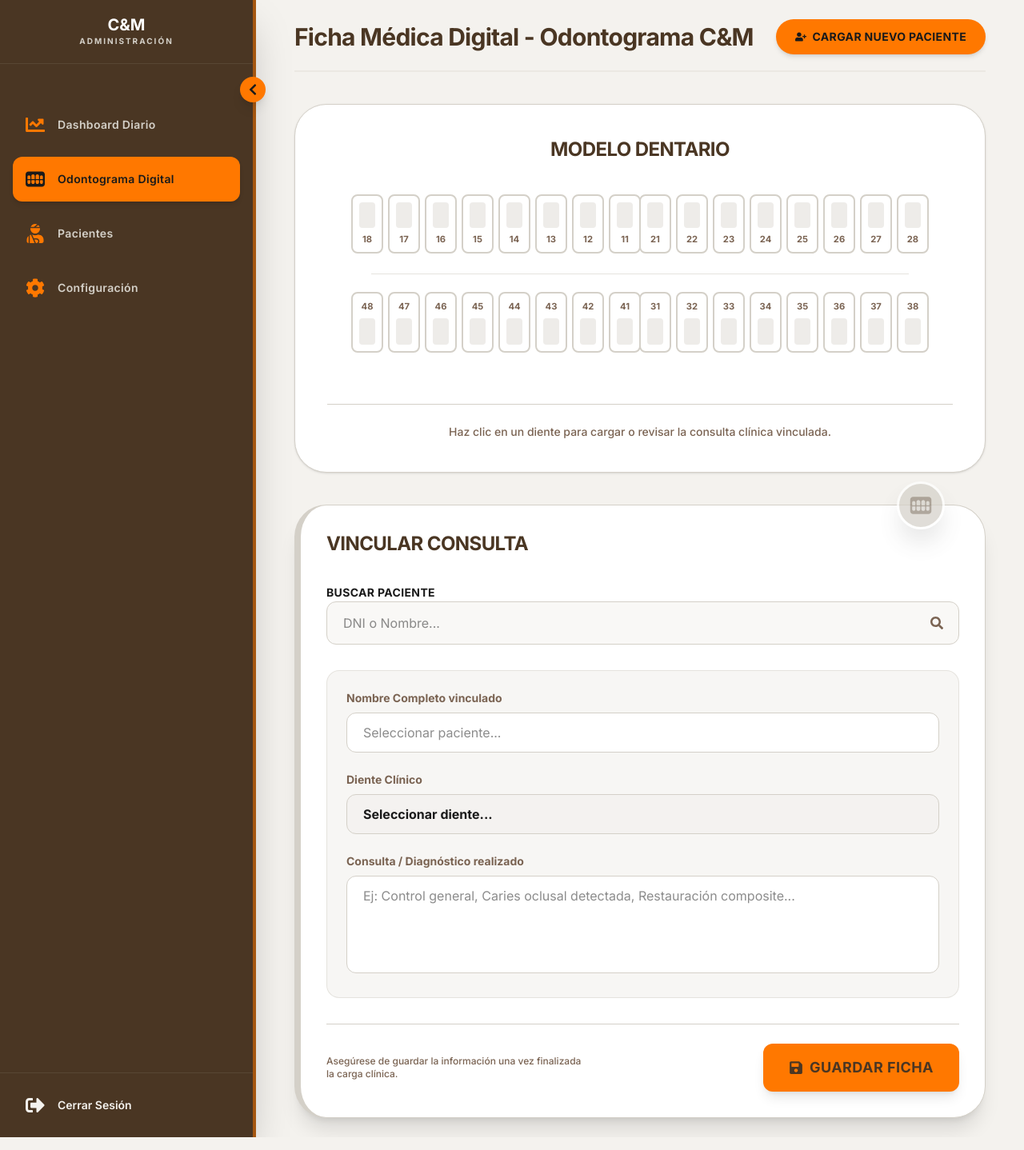
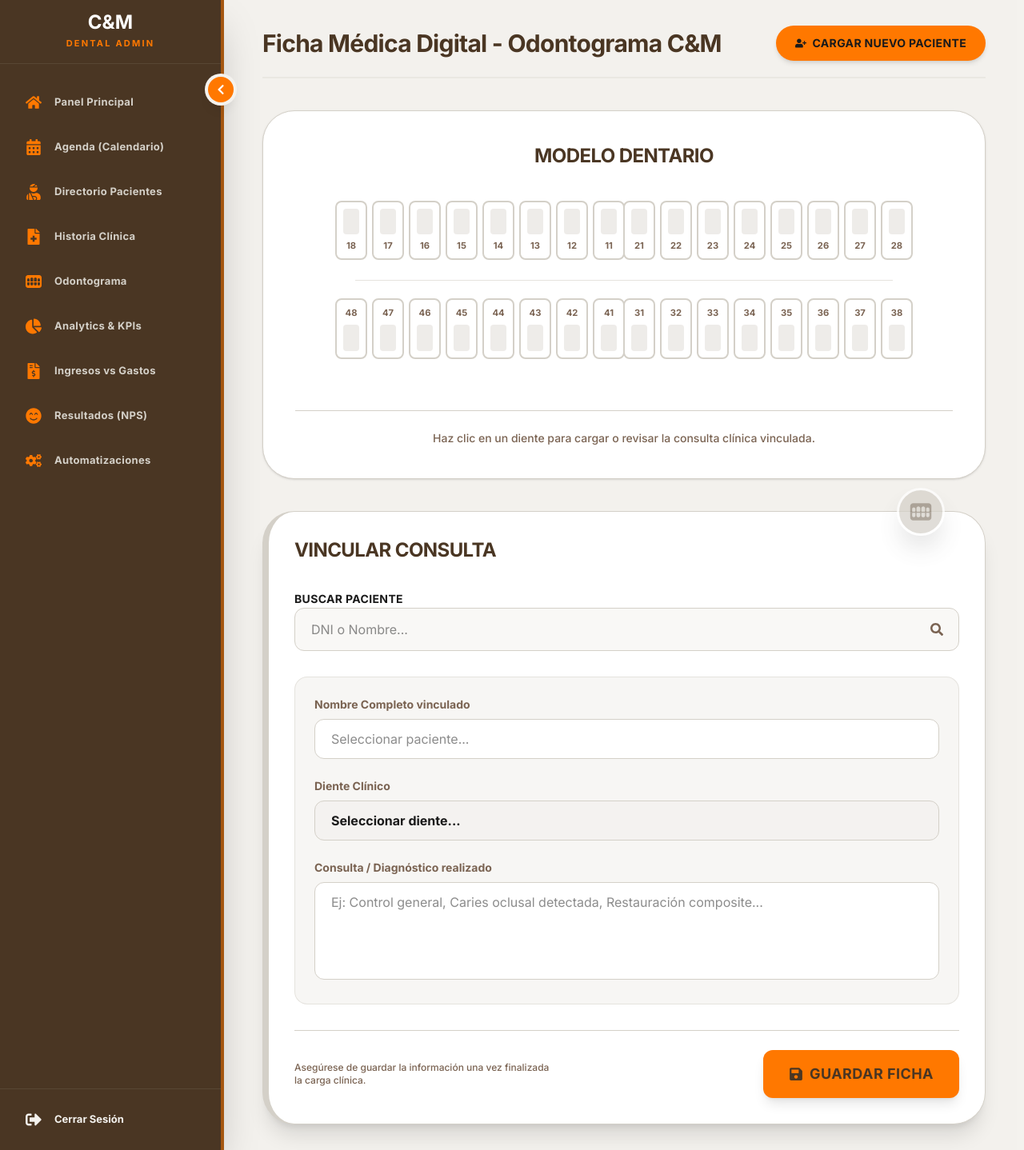
Before and after one commit to GonzaloMartinezz/WebConsultorioFrontend, a React (Vite) app: page /admin/odontograma in a window 1280 px wide. Shown: the whole page at 80% size. Built offline with nearby package versions, Linux system fonts and the light colour scheme.

Commit message:
cambios en el footer ,2 sprint de testeo de app , buscando fallos y viendo los margenes de inicio en telefono

```diff
--- a/src/App.jsx
+++ b/src/App.jsx
@@ -1,29 +1,47 @@
 import { useEffect } from 'react';
 import { Route, Routes } from "react-router-dom";
+
 // 1. Importamos el componente que arregla el scroll
 import ScrollToTop from "./components/ScrollToTop.jsx";
 import AOS from 'aos';
 import 'aos/dist/aos.css';
 
+// =========================================
+// IMPORTACIONES PÚBLICAS
+// =========================================
 import MainLayout from "./layouts/MainLayout.jsx";
 import Inicio from "./pages/Inicio.jsx";
 import Turnos from "./pages/Turnos.jsx";
 import AcercaDe from "./pages/AcercaDe.jsx";
 import Contacto from "./pages/Contacto.jsx";
 import Login from "./pages/Login.jsx";
+
+// =========================================
+// IMPORTACIONES PRIVADAS (Panel Admin)
+// =========================================
 import AdminDashboard from "./pages/admin/AdminDashboard.jsx";
 import OdontogramaPage from "./pages/admin/Odontograma.jsx";
 import DirectorioPacientes from './pages/admin/DirectorioPacientes.jsx';
 import FichaClinica from './pages/admin/FichaClinica.jsx';
 
+// ¡Nuevas pantallas integradas!
+import AdminAgenda from "./pages/admin/AdminAgenda.jsx";
+import AdminAnalytics from "./pages/admin/AdminAnalytics.jsx";
+import AdminConfiguracion from "./pages/admin/AdminConfiguracion.jsx";
+import AdminEncuestas from "./pages/admin/AdminEncuestas.jsx";
+import AdminFinanzas from "./pages/admin/AdminFinanzas.jsx";
+import AdminHistoriaClinica from "./pages/admin/AdminHistoriaClinica.jsx";
+import AdminPacientes from "./pages/admin/AdminPacientes.jsx";
+import AdminOdontograma from "./pages/admin/AdminOdontograma.jsx";
+
 export default function App() {
   // Encendemos el motor de animaciones
   useEffect(() => {
     AOS.init({
-      duration: 800, // Duración de la animación en milisegundos
-      once: true,    // Si pones 'false', se anima cada vez que subes y bajas. 'true' es más sutil.
+      duration: 800,
+      once: true,
       easing: 'ease-out-cubic',
-      offset: 100,   // Cuánto scroll hay que hacer para que se active
+      offset: 100,
     });
   }, []);
 
@@ -42,7 +60,6 @@ export default function App() {
           <Route path="turnos" element={<Turnos />} />
           <Route path="acerca" element={<AcercaDe />} />
           <Route path="contacto" element={<Contacto />} />
-          {/* El login publico ya no está en MainLayout */}
         </Route>
 
         {/* ========================================= */}
@@ -52,12 +69,24 @@ export default function App() {
         {/* 1. La puerta de entrada a la plataforma */}
         <Route path="/login" element={<Login />} />
 
-        {/* La ruta de admin está por fuera del MainLayout, lo cual es perfecto
-            para que el panel de control tenga su propio diseño sin el Navbar público */}
+        {/* PANEL DE CONTROL UNIFICADO */}
         <Route path="/admin" element={<AdminDashboard />} />
-        <Route path="/admin/odontograma" element={<OdontogramaPage />} />
+
+        {/* Rutas conectadas con la Base de Datos Real */}
         <Route path="/admin/pacientes" element={<DirectorioPacientes />} />
         <Route path="/admin/paciente/:id" element={<FichaClinica />} />
+        <Route path="/admin/odontograma" element={<OdontogramaPage />} />
+
+        {/* ¡Nuevas rutas del diseño maquetado agregadas! */}
+        <Route path="/admin/agenda" element={<AdminAgenda />} />
+        <Route path="/admin/analytics" element={<AdminAnalytics />} />
+        <Route path="/admin/configuracion" element={<AdminConfiguracion />} />
+        <Route path="/admin/encuestas" element={<AdminEncuestas />} />
+        <Route path="/admin/finanzas" element={<AdminFinanzas />} />
+        <Route path="/admin/historia-clinica" element={<AdminHistoriaClinica />} />
+        <Route path="/admin/lista-pacientes" element={<AdminPacientes />} />
+        <Route path="/admin/odontograma-avanzado" element={<AdminOdontograma />} />
+
       </Routes>
     </>
   );
--- a/src/components/layouts/AdminLayout.jsx
+++ b/src/components/layouts/AdminLayout.jsx
@@ -1,34 +1,71 @@
 import { useState, useEffect } from 'react';
-import { Link, useLocation } from 'react-router-dom';
-import { FaCalendarAlt, FaUserInjured, FaTeeth, FaCog, FaChartLine, FaSignOutAlt, FaChevronLeft, FaChevronRight, FaBars, FaTimes } from 'react-icons/fa';
+import { Link, useLocation, useNavigate } from 'react-router-dom';
+import api from '../../api/axios.js';
+import {
+  FaHome, FaBell, FaCalendarAlt, FaUserInjured, FaFileMedical,
+  FaTeeth, FaChartLine, FaSmileBeam, FaCogs, FaSignOutAlt,
+  FaChevronLeft, FaChevronRight, FaFileInvoiceDollar, FaChartPie,
+  FaBars, FaTimes
+} from 'react-icons/fa';
 
-const AdminLayout = ({ children }) => {
+const LayoutAdmin = ({ children }) => {
   // Estado para PC: Colapsar/Expandir
   const [isDesktopExpanded, setIsDesktopExpanded] = useState(true);
   // Estado para Móvil: Menú abierto/cerrado
   const [isMobileMenuOpen, setIsMobileMenuOpen] = useState(false);
+  // Estado para el Modal de Logout
+  const [mostrarModalLogout, setMostrarModalLogout] = useState(false);
+  // Estado para las iniciales
+  const [iniciales, setIniciales] = useState('AD');
 
   const location = useLocation();
+  const navigate = useNavigate();
 
   // Cerramos el menú móvil automáticamente si cambiamos de ruta
   useEffect(() => {
     setIsMobileMenuOpen(false);
   }, [location.pathname]);
 
+  // Buscamos las iniciales del usuario logueado
+  useEffect(() => {
+    const perfilGuardado = localStorage.getItem('perfilUsuario');
+    if (perfilGuardado) {
+      const usuario = JSON.parse(perfilGuardado);
+      setIniciales(usuario.nombre.charAt(0).toUpperCase() + usuario.apellido.charAt(0).toUpperCase());
+    }
+  }, []);
+
+  const confirmarLogout = async () => {
+    try {
+      await api.post('/auth/logout');
+      localStorage.removeItem('perfilUsuario');
+      navigate('/');
+    } catch (error) {
+      console.error("Error al cerrar sesión", error);
+    }
+  };
+
+  // ==========================================
+  // EL MENÚ CONECTADO AL APP.JSX
+  // ==========================================
   const menuItems = [
-    { name: "Dashboard Diario", path: "/admin", icon: FaChartLine },
-    { name: "Odontograma Digital", path: "/admin/odontograma", icon: FaTeeth },
-    { name: "Pacientes", path: "/admin/pacientes", icon: FaUserInjured },
-    { name: "Configuración", path: "/admin/configuracion", icon: FaCog },
+    { name: "Panel Principal", path: "/admin", icon: FaHome },
+    { name: "Agenda (Calendario)", path: "/admin/agenda", icon: FaCalendarAlt },
+    { name: "Directorio Pacientes", path: "/admin/lista-pacientes", icon: FaUserInjured },
+    { name: "Historia Clínica", path: "/admin/historia-clinica", icon: FaFileMedical },
+    { name: "Odontograma", path: "/admin/odontograma-avanzado", icon: FaTeeth },
+    { name: "Analytics & KPIs", path: "/admin/analytics", icon: FaChartPie },
+    { name: "Ingresos vs Gastos", path: "/admin/finanzas", icon: FaFileInvoiceDollar },
+    { name: "Resultados (NPS)", path: "/admin/encuestas", icon: FaSmileBeam },
+    { name: "Automatizaciones", path: "/admin/configuracion", icon: FaCogs },
   ];
 
   return (
     <div className="flex min-h-screen bg-background overflow-hidden relative">
 
       {/* ========================================== */}
-      {/* OVERLAY OSCURO PARA MÓVILES */}
+      {/* OVERLAY OSCURO PARA MÓVILES                */}
       {/* ========================================== */}
-      {/* Aparece solo en celulares cuando el menú está abierto */}
       {isMobileMenuOpen && (
         <div
           className="fixed inset-0 bg-black/60 z-40 lg:hidden backdrop-blur-sm transition-opacity"
@@ -37,65 +74,69 @@ const AdminLayout = ({ children }) => {
       )}
 
       {/* ========================================== */}
-      {/* BARRA LATERAL (Responsive: Fixed en móvil, Relative en PC) */}
+      {/* BARRA LATERAL (Responsive)                 */}
       {/* ========================================== */}
       <aside
         className={`bg-primary text-background flex flex-col z-50 shadow-2xl border-r-4 border-accent-orange/50 transition-all duration-300 ease-in-out
           /* Comportamiento Móvil: Fijo, superpuesto, entra por la izquierda */
-          fixed inset-y-0 left-0 transform ${isMobileMenuOpen ? 'translate-x-0 w-3/4 max-w-[300px]' : '-translate-x-full w-3/4'}
+          fixed inset-y-0 left-0 transform ${isMobileMenuOpen ? 'translate-x-0 w-[280px]' : '-translate-x-full w-[280px]'}
           /* Comportamiento PC (lg): Vuelve a ser estático, se colapsa con botón */
-          lg:relative lg:translate-x-0 ${isDesktopExpanded ? 'lg:w-1/4 lg:min-w-[260px]' : 'lg:w-20'}
+          lg:relative lg:translate-x-0 ${isDesktopExpanded ? 'lg:w-[280px]' : 'lg:w-[88px]'}
         `}
       >
         {/* Header del Menú */}
         <div className="h-20 flex items-center justify-between lg:justify-center border-b border-secondary/10 p-4 shrink-0">
           {(isDesktopExpanded || isMobileMenuOpen) ? (
             <div className="text-center">
-              <span className="text-xl font-black text-white leading-none">C&M</span>
-              <span className="block text-[10px] font-bold uppercase tracking-[0.2em] text-secondary">Administración</span>
+              <span className="text-2xl font-black text-white leading-none">C&M</span>
+              <span className="block text-[11px] font-bold uppercase tracking-[0.2em] text-accent-orange mt-1">Dental Admin</span>
             </div>
           ) : (
-            <span className="text-xl font-black text-white hidden lg:block">C&M</span>
+            <span className="text-xl font-black text-white hidden lg:block hover:text-accent-orange transition-colors">C&M</span>
           )}
 
           {/* Botón Cerrar (Solo Móvil) */}
           <button onClick={() => setIsMobileMenuOpen(false)} className="lg:hidden text-white/70 hover:text-white p-2">
-            <FaTimes className="text-xl" />
+            <FaTimes className="text-2xl" />
           </button>
         </div>
 
         {/* Botón flotante para PC (Oculto en móvil) */}
         <button
           onClick={() => setIsDesktopExpanded(!isDesktopExpanded)}
-          className="hidden lg:flex absolute top-24 -right-4 bg-accent-orange text-text w-8 h-8 rounded-full items-center justify-center shadow-lg hover:scale-110 transition-transform focus:outline-none"
+          className="hidden lg:flex absolute top-24 -right-4 bg-accent-orange text-white w-8 h-8 rounded-full items-center justify-center shadow-lg hover:scale-110 active:scale-95 transition-transform focus:outline-none ring-4 ring-background"
         >
-          {isDesktopExpanded ? <FaChevronLeft /> : <FaChevronRight />}
+          {isDesktopExpanded ? <FaChevronLeft className="text-sm" /> : <FaChevronRight className="text-sm" />}
         </button>
 
         {/* Navegación */}
-        <nav className="grow p-4 mt-4 lg:mt-8 flex flex-col gap-3 overflow-y-auto">
+        <nav className="grow p-4 mt-2 flex flex-col gap-2 overflow-y-auto custom-scrollbar">
           {menuItems.map((item) => {
             const isActive = location.pathname === item.path;
             const Icon = item.icon;
-            // Evaluamos si debe mostrar el texto (Abierto en móvil o expandido en PC)
+            // Mostramos texto si está en móvil (siempre abierto si se ve) o si está expandido en PC
             const showText = isMobileMenuOpen || isDesktopExpanded;
 
             return (
               <Link
                 key={item.name}
                 to={item.path}
-                className={`group flex items-center gap-4 px-4 py-4 rounded-xl font-semibold transition-all duration-200
+                className={`group flex items-center gap-4 px-4 py-3.5 rounded-xl font-bold transition-all duration-300 relative overflow-hidden
                   ${isActive ? 'bg-accent-orange text-text shadow-md' : 'text-secondary hover:bg-white/10 hover:text-white'}
                   ${!showText && 'lg:justify-center'}
                 `}
               >
-                <Icon className={`text-2xl shrink-0 transition-colors ${isActive ? 'text-text' : 'text-accent-orange'}`} />
-                {showText && <span className="tracking-wide text-sm whitespace-nowrap">{item.name}</span>}
+                {!isActive && <div className="absolute inset-0 bg-white opacity-0 group-hover:opacity-5 transition-opacity"></div>}
+
+                <Icon className={`text-xl shrink-0 transition-all duration-300 ${isActive ? 'text-text scale-110' : 'text-accent-orange group-hover:scale-110'}`} />
+
+                {showText && <span className="tracking-wide text-[13px] whitespace-nowrap">{item.name}</span>}
 
                 {/* Tooltip (Solo PC colapsado) */}
                 {!isDesktopExpanded && (
-                  <div className="hidden lg:block absolute left-24 bg-primary text-background text-xs px-3 py-1.5 rounded-md opacity-0 group-hover:opacity-100 whitespace-nowrap pointer-events-none shadow-lg border border-secondary/20 transition-opacity">
+                  <div className="hidden lg:block absolute left-20 bg-text text-white font-bold text-xs px-3 py-2 rounded-lg opacity-0 group-hover:opacity-100 whitespace-nowrap pointer-events-none shadow-xl transition-all duration-200 z-50 transform translate-x-1 group-hover:translate-x-0">
                     {item.name}
+                    <div className="absolute top-1/2 -left-1 w-2 h-2 bg-text transform -translate-y-1/2 rotate-45"></div>
                   </div>
                 )}
               </Link>
@@ -105,39 +146,74 @@ const AdminLayout = ({ children }) => {
 
         {/* Cerrar Sesión */}
         <div className="p-4 border-t border-secondary/10 shrink-0">
-          <button className={`w-full flex items-center gap-4 px-4 py-3 text-secondary-dark hover:text-red-400 transition-colors ${!(isMobileMenuOpen || isDesktopExpanded) && 'lg:justify-center'}`}>
-            <FaSignOutAlt className="text-2xl shrink-0" />
-            {(isMobileMenuOpen || isDesktopExpanded) && <span className="font-semibold text-sm">Cerrar Sesión</span>}
+          <button
+            onClick={() => setMostrarModalLogout(true)}
+            className={`w-full flex items-center gap-4 px-4 py-3 text-secondary-dark hover:text-red-400 transition-colors font-bold rounded-xl hover:bg-white/5
+            ${!(isMobileMenuOpen || isDesktopExpanded) && 'lg:justify-center'}`}
+          >
+            <FaSignOutAlt className="text-xl shrink-0" />
+            {(isMobileMenuOpen || isDesktopExpanded) && <span className="text-[13px]">Cerrar Sesión</span>}
           </button>
         </div>
       </aside>
 
       {/* ========================================== */}
-      {/* ÁREA PRINCIPAL */}
+      {/* ÁREA PRINCIPAL                             */}
       {/* ========================================== */}
-      <main className="flex-1 overflow-y-auto z-10 w-full">
+      <main className="flex-1 overflow-y-auto z-10 w-full bg-background/50">
 
         {/* Header Superior Móvil (Hamburguesa) */}
         <div className="lg:hidden bg-primary text-white p-4 flex items-center justify-between sticky top-0 z-30 shadow-md">
           <div className="flex items-center gap-3">
-            <button onClick={() => setIsMobileMenuOpen(true)} className="p-2 focus:outline-none">
+            <button onClick={() => setIsMobileMenuOpen(true)} className="p-2 focus:outline-none active:scale-95 transition-transform">
               <FaBars className="text-2xl text-accent-orange" />
             </button>
             <span className="font-black text-lg">C&M Admin</span>
           </div>
-          <div className="w-8 h-8 rounded-full bg-secondary/20 flex items-center justify-center text-accent-orange font-bold text-xs border border-accent-orange/50">
-            A
+          <div className="w-9 h-9 rounded-full bg-accent-orange flex items-center justify-center text-white font-black text-sm border-2 border-white shadow-sm">
+            {iniciales}
           </div>
         </div>
 
         {/* Contenido inyectado */}
-        <div className="py-6 px-4 sm:px-8 md:px-10 lg:px-12 w-full max-w-[100vw]">
+        <div className="py-8 px-4 sm:px-8 md:px-10 lg:px-12 w-full max-w-[1600px] mx-auto">
           {children}
         </div>
       </main>
+
+      {/* ========================================= */}
+      {/* MODAL DE CONFIRMACIÓN DE CERRAR SESIÓN    */}
+      {/* ========================================= */}
+      {mostrarModalLogout && (
+        <div className="fixed inset-0 z-50 flex items-center justify-center bg-black/60 backdrop-blur-sm animate-fade-in px-4">
+          <div className="bg-white rounded-3xl p-8 max-w-sm w-full shadow-2xl animate-scale-up text-center border-t-8 border-accent-orange">
+            <div className="w-20 h-20 bg-red-100 rounded-full flex items-center justify-center mx-auto mb-6 shadow-inner">
+              <FaSignOutAlt className="text-4xl text-red-500 ml-2" />
+            </div>
+            <h3 className="text-2xl font-black text-primary mb-2">¿Cerrar Sesión?</h3>
+            <p className="text-text-light text-sm font-medium mb-8 px-2">
+              Tendrás que volver a ingresar tus credenciales para acceder al panel.
+            </p>
+            <div className="flex flex-col gap-3">
+              <button
+                onClick={confirmarLogout}
+                className="w-full bg-red-500 text-white font-bold py-3.5 rounded-xl hover:bg-red-600 active:scale-95 transition-all shadow-md"
+              >
+                Sí, cerrar sesión
+              </button>
+              <button
+                onClick={() => setMostrarModalLogout(false)}
+                className="w-full bg-background text-text font-bold py-3.5 rounded-xl hover:bg-secondary/20 active:scale-95 transition-all"
+              >
+                Cancelar
+              </button>
+            </div>
+          </div>
+        </div>
+      )}
 
     </div>
   );
 };
 
-export default AdminLayout;
+export default LayoutAdmin;
--- a/src/pages/AcercaDe.jsx
+++ b/src/pages/AcercaDe.jsx
@@ -70,8 +70,8 @@ const AcercaDe = () => {
               {/* LOGO PRINCIPAL: /Logo Principal.png (Pequeño junto al título) */}
               {/* ======================================================== */}
               <img src="/Logo Principal.png" alt="Logo C&M" className="h-16 w-auto mx-auto lg:mx-0 mb-4" />
-              <h2 className="text-4xl md:text-5xl lg:text-6xl font-black text-text uppercase leading-tight tracking-tight">
-                El Equipo <br /> <span className="text-accent-orange">Carcara • Martínez</span>
+              <h2 className="text-4xl md:text-5xl lg:text-5xl font-black text-text uppercase leading-tight tracking-tight">
+                El Equipo <br /> <span className="text-accent-orange">Carcara & Martínez</span>
               </h2>
               <p className="text-lg text-text-light font-medium max-w-xl mx-auto lg:mx-0">
                 Profesionales con amplia trayectoria, dedicados a ofrecerte diagnósticos precisos y tratamientos mínimamente invasivos.
```
Also changed, not shown: src/components/common/Footer.jsx (+1 -9 lines).
